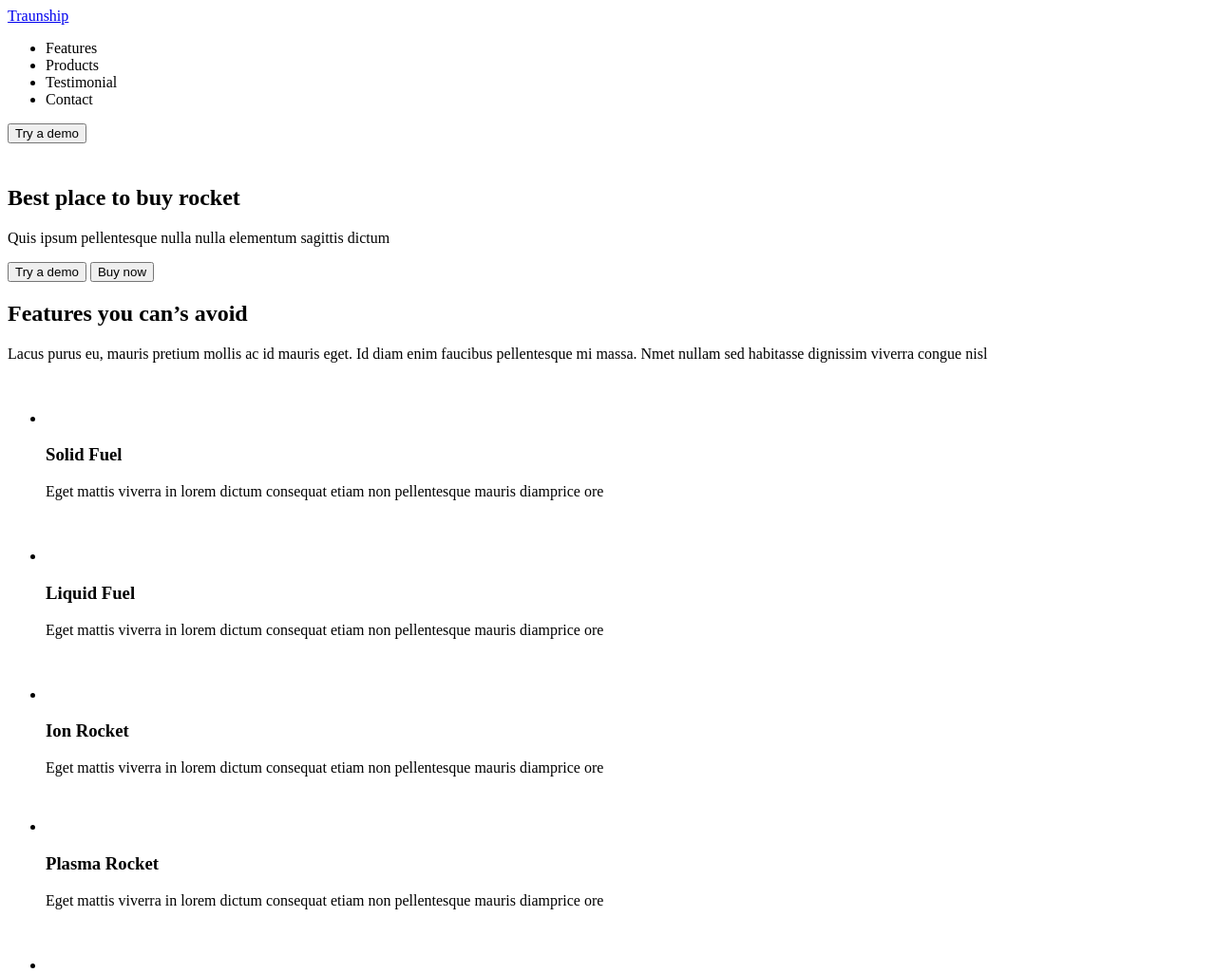
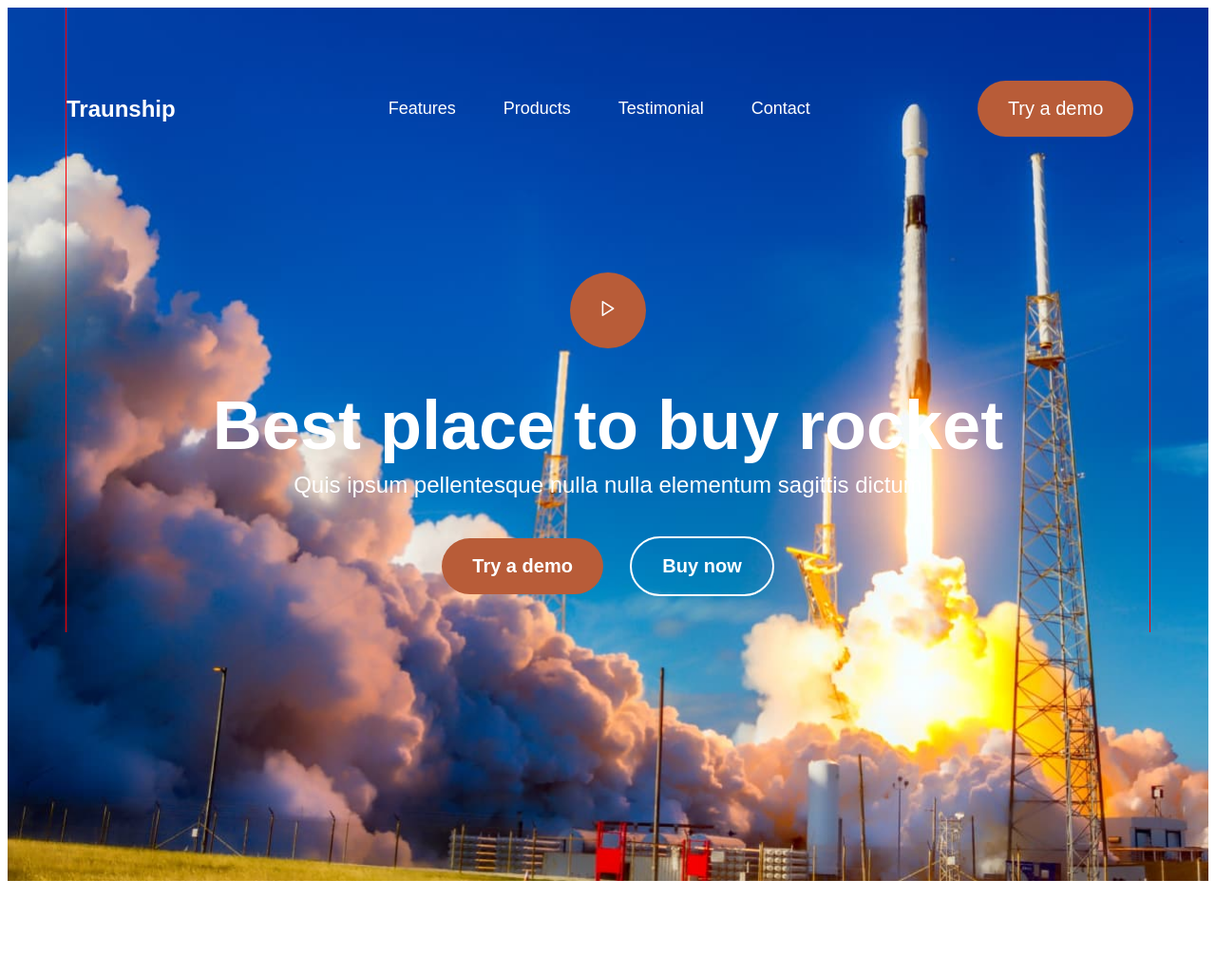
Before and after one commit to Underskinua/practiceTraunship, a plain HTML site: page index.html in a window 1280 px wide. Shown: the top 1025 px of the page at 95% size. Drawn offline with nearby package versions, Linux system fonts and the light colour scheme; files that its build step writes are made by us from their sources.

Commit message:
addHero_productsSection

```diff
--- a/index.html
+++ b/index.html
@@ -8,41 +8,46 @@
     <title>Traunship practice</title>
 </head>
 <body>
-    <header>
+    <header class="header">
         <div class="container">
-            <nav>
-                <a href="#">Traunship</a>
-                <ul>
+            <div class="header__wrap">
+                <a href="#" class="logo">Traunship</a>
+                <nav class="nav">
+                    <ul class="nav__items">
                         <li>Features</li>
                         <li>Products</li>
                         <li>Testimonial</li>
                         <li>Contact</li>
                     </ul>
-                <button type="button">Try a demo</button>
-
                 </nav>
+                <button type="button" class="btn header__btn">Try a demo</button>
+            </div>
         </div>
     </header>
     <main>
         <section class="hero">
             <div class="container">
-                <svg width="16" height="20"></svg>
+                <div class="hero__wrap">
+                    <button type="button" class="btn play">
+                    <svg width="16" height="20"><use href="./images/sprite.svg#icon-play"></use></svg>
+                    </button>
                     <h1>Best place to buy rocket</h1>
                     <p>Quis ipsum pellentesque nulla nulla elementum sagittis dictum</p>
-                <div>
-                    <button>Try a demo</button>
-                    <button>Buy now</button>
+                    <div class="hero__btn--position">
+                        <button type="button" class="btn">Try a demo</button>
+                        <button type="button" class="btn inactive">Buy now</button>
+                    </div>
                 </div>
             </div>
         </section>
         <section class="products">
             <div class="container">
                 <h2>Features you can’s avoid</h2>
-                <p>Lacus purus eu, mauris pretium mollis ac id mauris eget. Id diam enim faucibus pellentesque mi massa. Nmet nullam sed habitasse dignissim viverra congue nisl</p>
-                <ul>
+                <p class="producct__description">Lacus purus eu, mauris pretium mollis ac id mauris eget. Id diam enim faucibus pellentesque mi massa. Nmet nullam sed habitasse dignissim viverra congue nisl</p>
+                <ul class="products__items--wrap">
                     <li>
                         <div>
-                            <svg width="48" height="48"></svg>
+                            <svg width="48" height="48"><use href="./images/sprite.svg#icon-rocket"></use></svg>
                         </div>
                             <h3>Solid Fuel</h3>
                             <p>Eget mattis viverra in lorem dictum
@@ -51,7 +56,7 @@
                     </li>
                     <li>
                         <div>
-                            <svg width="48" height="48.01"></svg>
+                            <svg width="48" height="48.01"><use href="./images/sprite.svg#icon-liquidFuel"></use></svg>
                         </div>
                         <h3>Liquid Fuel</h3>
                         <p>Eget mattis viverra in lorem dictum
@@ -60,7 +65,7 @@
                     </li>
                     <li>
                         <div>
-                            <svg width="48" height="48"></svg>
+                            <svg width="48" height="48"><use href="./images/sprite.svg#icon-ionRocket"></use></svg>
                         </div>
                         <h3>Ion Rocket</h3>
                         <p>Eget mattis viverra in lorem dictum
@@ -69,7 +74,7 @@
                     </li>
                     <li>
                         <div>
-                            <svg width="48" height="42.21"></svg>
+                            <svg width="48" height="42.21"><use href="./images/sprite.svg#icon-plasmaRocket"></use></svg>
                         </div>
                         <h3>Plasma Rocket</h3>
                         <p>Eget mattis viverra in lorem dictum
@@ -78,7 +83,7 @@
                     </li>
                     <li>
                         <div>
-                            <svg width="48" height="48.04"></svg>
+                            <svg width="48" height="48.04"><use href="./images/sprite.svg#icon-superSonicRocket"></use></svg>
                         </div>
                         <h3>Supersonic Rocket</h3>
                         <p>Eget mattis viverra in lorem dictum
@@ -87,7 +92,7 @@
                     </li>
                     <li>
                         <div>
-                            <svg width="48" height="48"></svg>
+                            <svg width="48" height="48"><use href="./images/sprite.svg#icon-ultraRocket"></use></svg>
                         </div>
                         <h3>Ultra Rocket</h3>
                         <p>Eget mattis viverra in lorem dictum
@@ -195,7 +200,7 @@
                 <div>
                     <h2>Don’t miss Rocket Science blog</h2>
                     <p>Nmet nullam sed habitasse dignissim viverra congue nisl. Lacus purus eu, mauris pretium mollis ac id mauris eget.</p>
-                    <button type="button">All stories</button>
+                    <button type="button" class="btn">All stories</button>
                 </div>
                 <ul>
                     <li>
@@ -280,7 +285,7 @@
                     <p>Newsletter</p>
                     <form>
                         <input name="Email_Addres" type="email" placeholder="Email Addres">
-                        <button type="submit">Go</button>
+                        <button type="submit" class="btn">Go</button>
                     </form>
                 </div>
                 <div>
--- /dev/null
+++ b/sass/components/_buttons.scss
@@ -0,0 +1,31 @@
+.btn {
+    font-family: "Nunito", sans-serif;
+    font-weight: 700;
+    font-size: 20px;
+    color: var(--white-color);
+    background-color: var(--active-color);
+    padding: 18px 32px;
+    border-radius: 40px;
+    border: none;
+}
+
+.header__btn {
+    font-weight: 400;
+}
+
+.inactive {
+    background-color: transparent;
+    border: 2px solid #fff;
+    margin-left: 24px;
+}
+
+.play {
+    width: 80px;
+    height: 80px;
+    padding: 28px;
+    border-radius: 50%;
+
+    & svg {
+        text-align: center;
+    }
+}
--- /dev/null
+++ b/sass/components/_header.scss
@@ -0,0 +1,56 @@
+.header__wrap {
+    display: flex;
+    align-items: center;
+    position: absolute;
+    margin-top: 77px;
+    z-index: 9;
+    & a {
+        text-decoration: none;
+    }
+}
+
+.hero {
+    background-image: url(../../images/hero.jpg);
+    background-repeat: no-repeat;
+    background-size: cover;
+    height: 920px;
+    position: relative;
+}
+
+.hero__wrap {
+    padding-top: 279px;
+    text-align: center;
+     & button:nth-child(1) {
+        margin-bottom: 40px;
+     }
+     & h1 {
+        font-weight: 700;
+        font-size: 72px;
+        color: var(--white-color);
+        text-shadow: 4px 2px 4px 0 rgba(0, 0, 0, 0.25);
+        margin-bottom: 8px;
+     }
+     & p {
+        font-size: 24px;
+        color: var(--white-color);
+        margin-bottom: 40px;
+     }
+}
+
+.nav {
+    margin-right: 176px;
+}
+
+.nav__items {
+    display: flex;
+    gap: 50px;
+    font-size: 18px;
+    color: var(--white-color);
+}
+
+.logo {
+    margin-right: 224px;
+    font-weight: 700;
+    font-size: 24px;
+    color: var(--white-color);
+}
--- /dev/null
+++ b/sass/components/_products.scss
@@ -0,0 +1,48 @@
+.products {
+    padding: 120px 0 153px;
+    & h2 {
+        font-weight: 700;
+        font-size: 64px;
+        color: var(--headline-h2-color);
+        text-align: center;
+        margin-bottom: 24px;
+    }
+   & .producct__description {
+    width: 920px;
+    font-size: 24px;
+    text-align: center;
+    margin: 0 auto 132px;
+   }
+}
+
+.products__items--wrap {
+    display: flex;
+    flex-wrap: wrap;
+    align-items: center;
+    gap: 80px 30px;
+
+    & li {
+        width: 350px;
+        flex-basis: calc((100% - 60px) / 3);
+    }
+
+    & svg {
+        padding: 0 151px 30px;
+    }
+
+    & h3 {
+        font-weight: 700;
+        font-size: 24px;
+        color: var(--active-color);
+        text-align: center;
+        margin-bottom: 18px;
+    }
+
+    & p {
+        font-size: 14px;
+        width: 222px;
+        padding: 0 64px;
+        text-align: center;
+        word-wrap: break-word;
+    }
+}
--- /dev/null
+++ b/sass/components/_testimonials.scss
@@ -0,0 +1,8 @@
+.testimonials {
+    background-image: url(../../images/#);
+    background-color: var(--bg-testimonial-color);
+    background-repeat: no-repeat;
+    background-size: cover;
+    height: 799px;
+    position: relative;
+}
--- a/sass/main.scss
+++ b/sass/main.scss
@@ -0,0 +1,6 @@
+@import './propertys/base-styles';
+@import './propertys/variables';
+@import './components/buttons';
+@import './components/header';
+@import './components/products';
+@import './components/testimonials';
--- /dev/null
+++ b/sass/propertys/_base-styles.scss
@@ -0,0 +1,67 @@
+body {
+    font-family: "Nunito", sans-serif;
+    font-weight: 400;
+    color: var(--text-color);
+    background-color: var(--white-color);
+}
+
+h1,
+h2,
+h3,
+p {
+    margin-top: 0;
+    margin-bottom: 0;
+}
+
+ul,
+ol {
+    margin-top: 0;
+    margin-bottom: 0;
+    padding-left: 0;
+    list-style: none;
+}
+
+img {
+    display: block;
+}
+
+.link {
+    text-decoration: none;
+}
+
+.visually-hidden {
+    position: absolute;
+    white-space: nowrap;
+    width: 1px;
+    height: 1px;
+    overflow: hidden;
+    border: 0;
+    padding: 0;
+    clip: rect(0 0 0 0);
+    clip-path: inset(100%);
+    margin: -1px;
+}
+
+.container {
+
+    margin-left: auto;
+    margin-right: auto;
+    border-left: solid 1px red;
+    border-right: solid 1px red;
+
+    // @media screen and (max-width: 479px) {
+    //     width: 320px
+    // }
+
+    // @media screen and (min-width: 480px) {
+    //     width: 480px;
+    // }
+
+    // @media screen and (min-width: 768px) {
+    //     width: 768px;
+    // }
+
+    @media screen and (min-width: 1140px) {
+        width: 1140px;
+    }
+}
--- /dev/null
+++ b/sass/propertys/_variables.scss
@@ -0,0 +1,13 @@
+:root {
+    --white-color: #ffffff;
+    --bg-testimonial-color: #e0c097;
+    --bg-blog-color: #f7f9fc;
+    --bg-footer-color: #2d2424;
+    --active-color: #b85c38;
+    --headline-h2-color: #2D2424;
+    --headline-h3-color: #333333;
+    --headline-h4-color: #000000;
+    --text-color: #bdbdbd;
+
+
+}
```
Also changed, not shown: css/main.css (added), css/main.min.css (added), images/hero-2x.jpg (added), images/hero-2x.webp (added), images/hero.jpg (added), images/hero.webp (added), 2 other files. Lines whose indentation alone changed are shown as unchanged.
